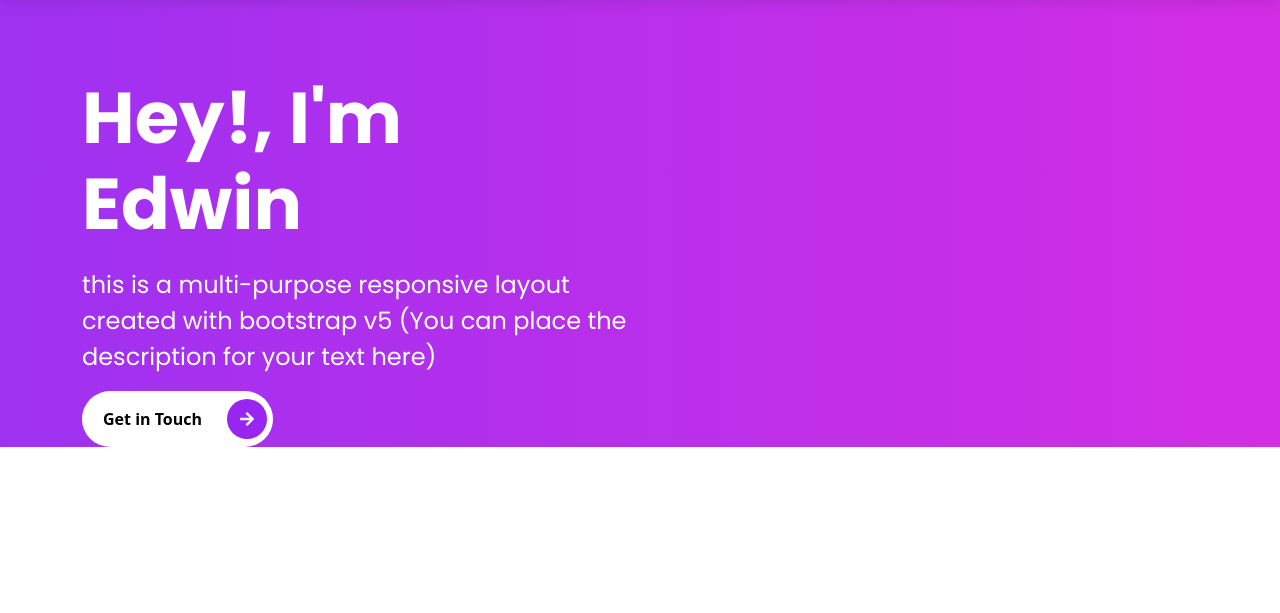
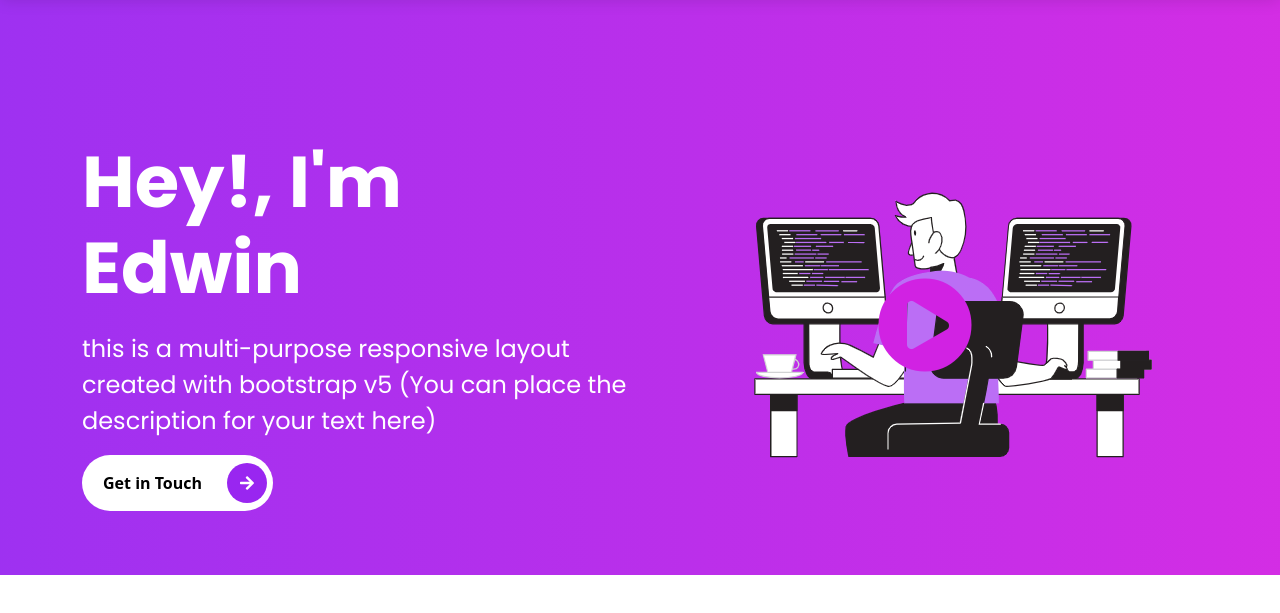
Before and after one commit to eddieash0007/bs5_sass, a website: page index.html in a window 1280 px wide. Shown: the part 85-698 px from the top of the page. Drawn offline with Linux system fonts and the light colour scheme.

Commit message:
image and play button positioned successfully

```diff
--- a/index.html
+++ b/index.html
@@ -52,6 +52,7 @@
       <section id="home" class="intro-section">
         <div class="container">
           <div class="row align-items-center text-white">
+            <!-- Content for intro -->
             <div class="col-md-6 intros">
               <h1 class="display-2">
                 <span class="display-2--intro">Hey!, I'm <br> Edwin</span>
@@ -64,8 +65,16 @@
                 <span><i class="fas fa-arrow-right"></i></span>
               </button>
             </div>
-            <div class="col-md-6 intros">
-
+            <!-- Content for video -->
+            <div class="col-md-6 intros text-end">
+              <div class="video-box">
+                <img src="/images/arts/Coding _Flatline.png" alt="video illustration" class="img-fluid">
+                <a href="#" class="position-absolute top-50 start-50 translate-middle">
+                  <span>
+                    <i class="fas fa-play-circle"></i>
+                  </span>
+                </a>
+              </div>
             </div>
           </div>
         </div>
--- a/scss/components/_mixins.scss
+++ b/scss/components/_mixins.scss
@@ -3,3 +3,11 @@
 @mixin gradient {
     background: linear-gradient(to right, rgba($primary, 0.95), rgba($secondary, 0.95));
 }
+
+// Absolute Center
+@mixin absoluteCenter {
+    position: absolute;
+    top:50%;
+    left:50%;
+    transform: translate(-50%, -50%);
+}
--- a/scss/sections/_intro-section.scss
+++ b/scss/sections/_intro-section.scss
@@ -8,3 +8,19 @@
     width: 100%;
     height: 100%;
 }
+
+.intros{
+    .video-box{
+        position: relative;
+        a{
+            // @include absoluteCenter;
+            position: absolute;
+            span{
+                i{
+                    font-size: 6rem;
+                    color: $secondary;
+                }
+            }
+        }
+    }
+}
```
Also changed, not shown: assets/css/style.css, images/arts/Coding _Flatline.png (added), 1 other file.
